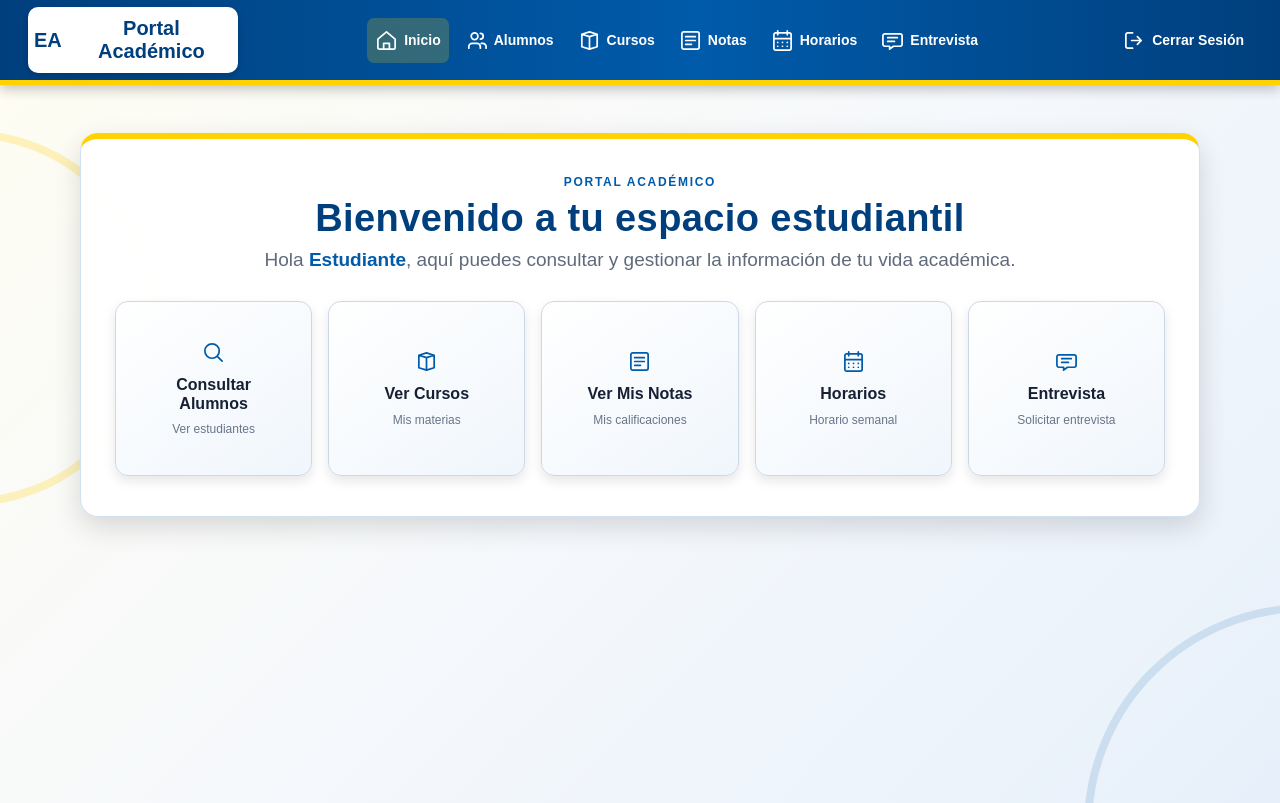
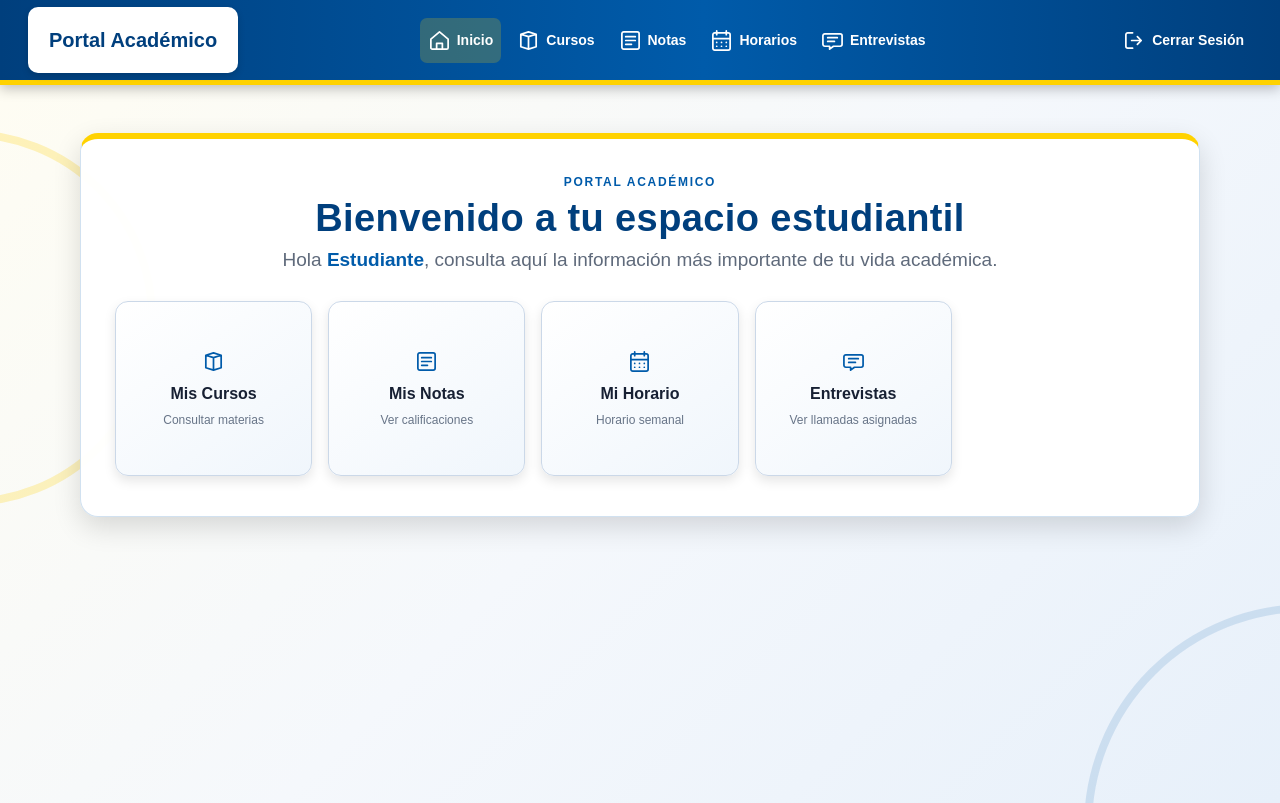
Before and after one commit to jhoelxander10-dot/Frontend-Proyect, a React (Vite) app: page / in a window 1280 px wide. Built offline with nearby package versions, Linux system fonts and the light colour scheme.

Commit message:
Simplificar inicio del portal y eliminar elementos innecesarios

```diff
--- a/src/pages/HomePage.tsx
+++ b/src/pages/HomePage.tsx
@@ -2,18 +2,16 @@ import { useNavigate } from "react-router-dom";
 import { authRepository } from "../repositories/authRepository";
 import "./HomePage.css";
 
-type IconName = "home" | "students" | "courses" | "notes" | "schedule" | "interview" | "logout" | "search";
+type IconName = "home" | "courses" | "notes" | "schedule" | "interview" | "logout";
 
 function Icon({ name }: { name: IconName }) {
   const paths: Record<IconName, string> = {
     home: "M3 10.5 12 3l9 7.5v9a1.5 1.5 0 0 1-1.5 1.5h-15A1.5 1.5 0 0 1 3 19.5v-9ZM9 21v-6h6v6",
-    students: "M16 20v-1.5a3.5 3.5 0 0 0-3.5-3.5h-5A3.5 3.5 0 0 0 4 18.5V20M10 11a3.5 3.5 0 1 0 0-7 3.5 3.5 0 0 0 0 7ZM16 4.5a3 3 0 0 1 0 6M17 15h1.5A3.5 3.5 0 0 1 22 18.5V20",
     courses: "M4 5.5 12 3l8 2.5v13L12 21l-8-2.5v-13ZM4 5.5 12 8l8-2.5M12 8v13",
     notes: "M5 3h14a2 2 0 0 1 2 2v14a2 2 0 0 1-2 2H5a2 2 0 0 1-2-2V5a2 2 0 0 1 2-2ZM7 8h10M7 12h10M7 16h6",
     schedule: "M5 4h14a2 2 0 0 1 2 2v14a2 2 0 0 1-2 2H5a2 2 0 0 1-2-2V6a2 2 0 0 1 2-2ZM7 2v4M17 2v4M3 10h18M7 14h.01M12 14h.01M17 14h.01M7 18h.01M12 18h.01M17 18h.01",
     interview: "M4 5h16a2 2 0 0 1 2 2v9a2 2 0 0 1-2 2h-7l-4 3v-3H4a2 2 0 0 1-2-2V7a2 2 0 0 1 2-2ZM7 9h10M7 13h7",
     logout: "M10 4H5a2 2 0 0 0-2 2v12a2 2 0 0 0 2 2h5M15 16l4-4-4-4M19 12H9",
-    search: "m21 21-4.5-4.5M10.5 18a7.5 7.5 0 1 1 0-15 7.5 7.5 0 0 1 0 15Z",
   };
 
   return <svg className="icon" viewBox="0 0 24 24" aria-hidden="true"><path d={paths[name]} /></svg>;
@@ -33,17 +31,15 @@ function HomePage() {
     <div className="school-app">
       <header className="school-navbar">
         <button className="school-logo" onClick={() => navigate("/")} aria-label="Ir al inicio">
-          <span className="school-logo-mark">EA</span>
           <span>Portal Académico</span>
         </button>
 
         <nav className="school-nav" aria-label="Navegación principal">
           <button className="nav-item active" onClick={() => navigate("/")}><Icon name="home" /> <span>Inicio</span></button>
-          <button className="nav-item" onClick={() => navigate("/alumnos")}><Icon name="students" /> <span>Alumnos</span></button>
           <button className="nav-item" onClick={() => navigate("/cursos")}><Icon name="courses" /> <span>Cursos</span></button>
           <button className="nav-item" onClick={() => navigate("/notas")}><Icon name="notes" /> <span>Notas</span></button>
           <button className="nav-item" onClick={() => navigate("/horarios")}><Icon name="schedule" /> <span>Horarios</span></button>
-          <button className="nav-item" onClick={() => navigate("/entrevista")}><Icon name="interview" /> <span>Entrevista</span></button>
+          <button className="nav-item" onClick={() => navigate("/entrevista")}><Icon name="interview" /> <span>Entrevistas</span></button>
         </nav>
 
         <button className="logout-button" onClick={logout}><Icon name="logout" /> <span>Cerrar Sesión</span></button>
@@ -53,14 +49,13 @@ function HomePage() {
         <section className="welcome-panel">
           <p className="welcome-label">PORTAL ACADÉMICO</p>
           <h1>Bienvenido a tu espacio estudiantil</h1>
-          <p className="student-greeting">Hola <strong>{studentName}</strong>, aquí puedes consultar y gestionar la información de tu vida académica.</p>
+          <p className="student-greeting">Hola <strong>{studentName}</strong>, consulta aquí la información más importante de tu vida académica.</p>
 
           <div className="dashboard-actions">
-            <button className="dashboard-card" onClick={() => navigate("/alumnos")}><span className="dashboard-icon"><Icon name="search" /></span><strong>Consultar<br />Alumnos</strong><small>Ver estudiantes</small></button>
-            <button className="dashboard-card" onClick={() => navigate("/cursos")}><span className="dashboard-icon"><Icon name="courses" /></span><strong>Ver Cursos</strong><small>Mis materias</small></button>
-            <button className="dashboard-card" onClick={() => navigate("/notas")}><span className="dashboard-icon"><Icon name="notes" /></span><strong>Ver Mis Notas</strong><small>Mis calificaciones</small></button>
-            <button className="dashboard-card" onClick={() => navigate("/horarios")}><span className="dashboard-icon"><Icon name="schedule" /></span><strong>Horarios</strong><small>Horario semanal</small></button>
-            <button className="dashboard-card" onClick={() => navigate("/entrevista")}><span className="dashboard-icon"><Icon name="interview" /></span><strong>Entrevista</strong><small>Solicitar entrevista</small></button>
+            <button className="dashboard-card" onClick={() => navigate("/cursos")}><span className="dashboard-icon"><Icon name="courses" /></span><strong>Mis Cursos</strong><small>Consultar materias</small></button>
+            <button className="dashboard-card" onClick={() => navigate("/notas")}><span className="dashboard-icon"><Icon name="notes" /></span><strong>Mis Notas</strong><small>Ver calificaciones</small></button>
+            <button className="dashboard-card" onClick={() => navigate("/horarios")}><span className="dashboard-icon"><Icon name="schedule" /></span><strong>Mi Horario</strong><small>Horario semanal</small></button>
+            <button className="dashboard-card" onClick={() => navigate("/entrevista")}><span className="dashboard-icon"><Icon name="interview" /></span><strong>Entrevistas</strong><small>Ver llamadas asignadas</small></button>
           </div>
         </section>
       </main>
```
